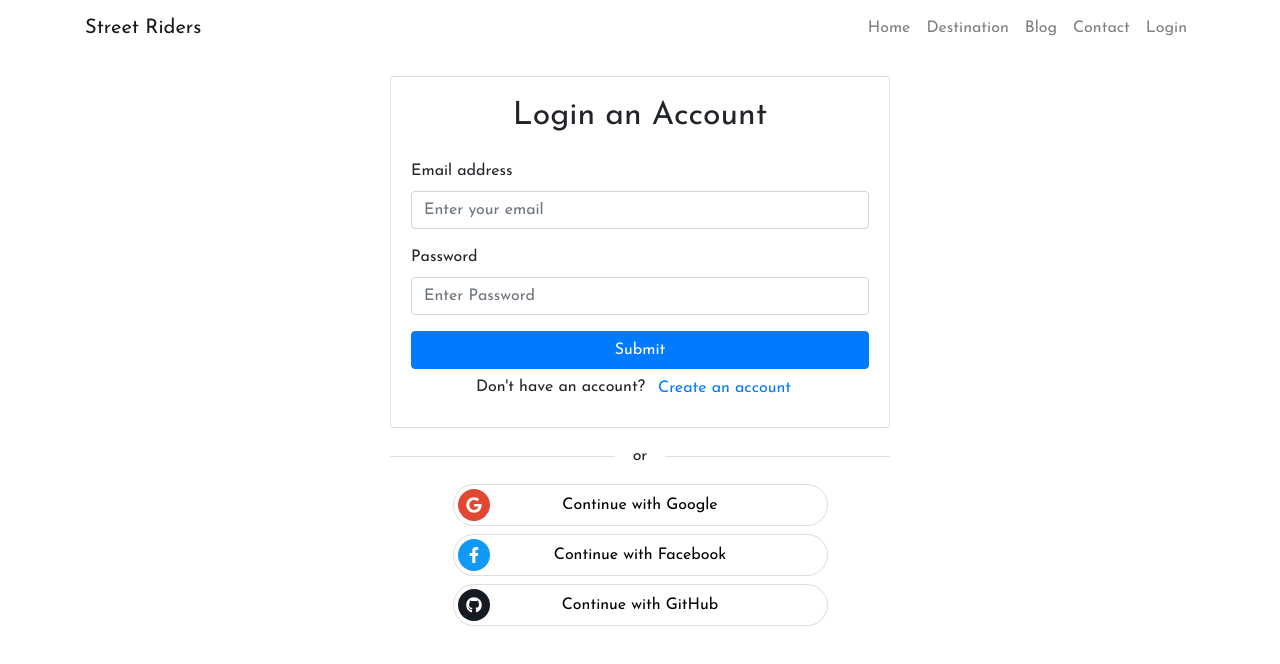
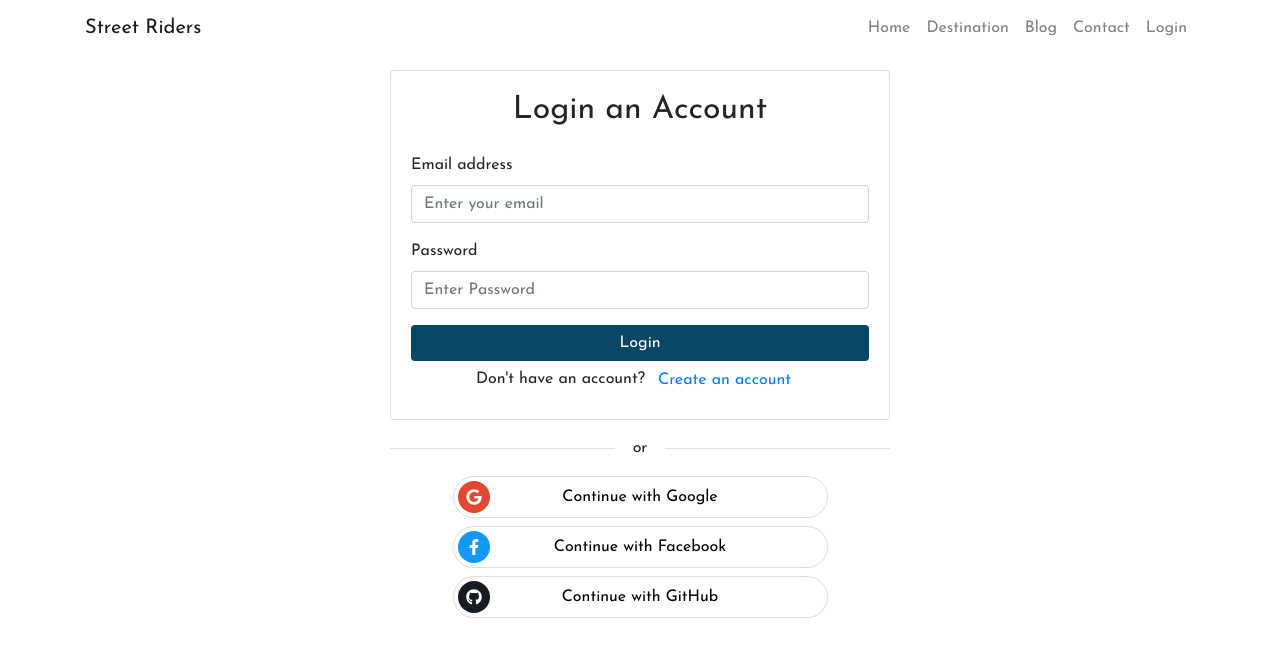
Before and after one commit to hossainrabbi/street-riders, a React (Create React App) app: page /login in a window 1280 px wide. Shown: the top 664 px of the page. Built offline with nearby package versions, Linux system fonts and the light colour scheme.

Commit message:
sign in btn dynamic

```diff
--- a/src/components/CustomForm/CustomForm.js
+++ b/src/components/CustomForm/CustomForm.js
@@ -102,8 +102,12 @@ const CustomForm = ({ newUser, setNewUser, onSubmit }) => {
                                     </Form.Text>
                                 )}
                             </Form.Group> */}
-                <Button variant="primary" type="submit" className="w-100">
-                    Submit
+                <Button
+                    variant="primary"
+                    type="submit"
+                    className="custrom-btn w-100"
+                >
+                    {newUser ? 'Sign In' : 'Login'}
                 </Button>
             </Form>
             <p className="text-center m-0">
--- a/src/components/Header/Header.css
+++ b/src/components/Header/Header.css
@@ -7,7 +7,7 @@
     background-position: center center;
     background-repeat: no-repeat;
     background-size: cover;
-    min-height: 92vh;
+    min-height: 100vh;
     position: relative;
     display: flex;
     justify-content: center;
--- a/src/components/Login/Login.css
+++ b/src/components/Login/Login.css
@@ -1,6 +1,6 @@
 .Login {
     max-width: 500px;
-    margin: 20px auto;
+    margin: 70px auto;
 }
 
 .Login .login-email-password {
--- a/src/components/Map/Map.js
+++ b/src/components/Map/Map.js
@@ -4,7 +4,7 @@ const Map = () => {
     return (
         <iframe
             src="https://www.google.com/maps/embed?pb=!1m18!1m12!1m3!1d116624.41272697858!2d89.17992761533066!3d24.012972086272992!2m3!1f0!2f0!3f0!3m2!1i1024!2i768!4f13.1!3m3!1m2!1s0x39fe84d98fa5bf3d%3A0xb038902617eb9884!2sPabna!5e0!3m2!1sen!2sbd!4v1616171885234!5m2!1sen!2sbd"
-            width="600"
+            width="100%"
             height="450"
             style={{ border: 0 }}
             allowfullscreen=""
--- a/src/components/NavManu/NavManu.css
+++ b/src/components/NavManu/NavManu.css
@@ -1,3 +1,3 @@
 .Nav-Manu {
-    background-color: transparent;
+    background-color: #ffffffd5;
 }
--- a/src/components/NavManu/NavManu.js
+++ b/src/components/NavManu/NavManu.js
@@ -8,10 +8,11 @@ const NavManu = () => {
     const [loggedInUser, setLoggedInUser] = useContext(UserContext);
 
     const { displayName, email } = loggedInUser;
+    console.log(displayName);
 
     return (
         <>
-            <Navbar className="Nav-Manu" expand="lg">
+            <Navbar className="Nav-Manu fixed-top" expand="lg">
                 <Container>
                     <Link to="/" className="navbar-brand">
                         Street Riders
--- a/src/components/NotMatch/NotMatch.js
+++ b/src/components/NotMatch/NotMatch.js
@@ -5,7 +5,7 @@ const NotMatch = () => {
     return (
         <Container
             className="d-flex align-items-center justify-content-center"
-            style={{ height: '90vh' }}
+            style={{ height: '100vh' }}
         >
             <div className="text-center text-danger display-4">
                 404 Page Not Found
--- /dev/null
+++ b/src/components/RiderDestination/RiderDestination.css
@@ -0,0 +1,3 @@
+.RiderDestination {
+    margin-top: 70px;
+}
--- a/src/components/RiderDestination/RiderDestination.js
+++ b/src/components/RiderDestination/RiderDestination.js
@@ -4,6 +4,7 @@ import { useParams } from 'react-router';
 import fakeData from '../../fakeData.json';
 import Location from '../Location/Location';
 import Map from '../Map/Map';
+import './RiderDestination.css';
 
 const RiderDestination = () => {
     const [pickFromValue, setPickFrom] = useState('');
@@ -37,7 +38,7 @@ const RiderDestination = () => {
     };
 
     return (
-        <Container className="mt-4">
+        <Container className="RiderDestination">
             <Row>
                 <Col md={5} className="mb-4">
                     <Location
```
Also changed, not shown: firebase.json (added), 1 other file (tests, documents, lock files or other folders).
